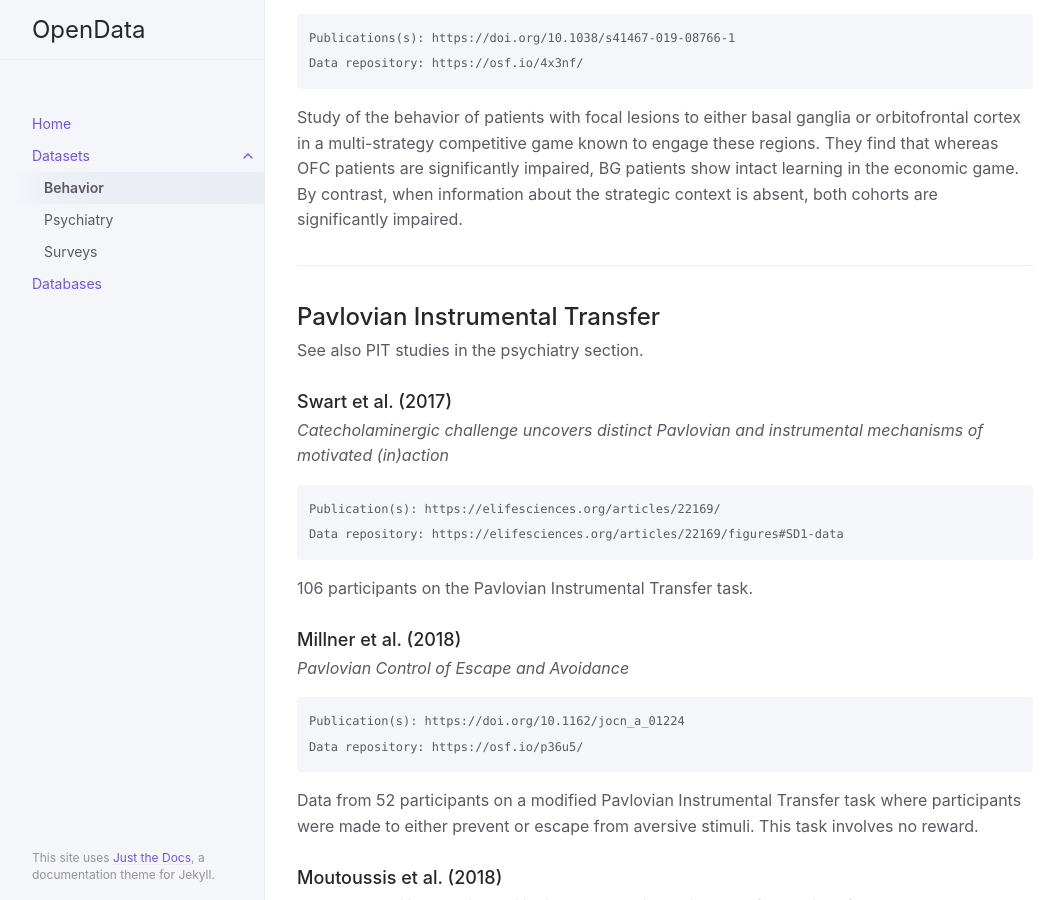
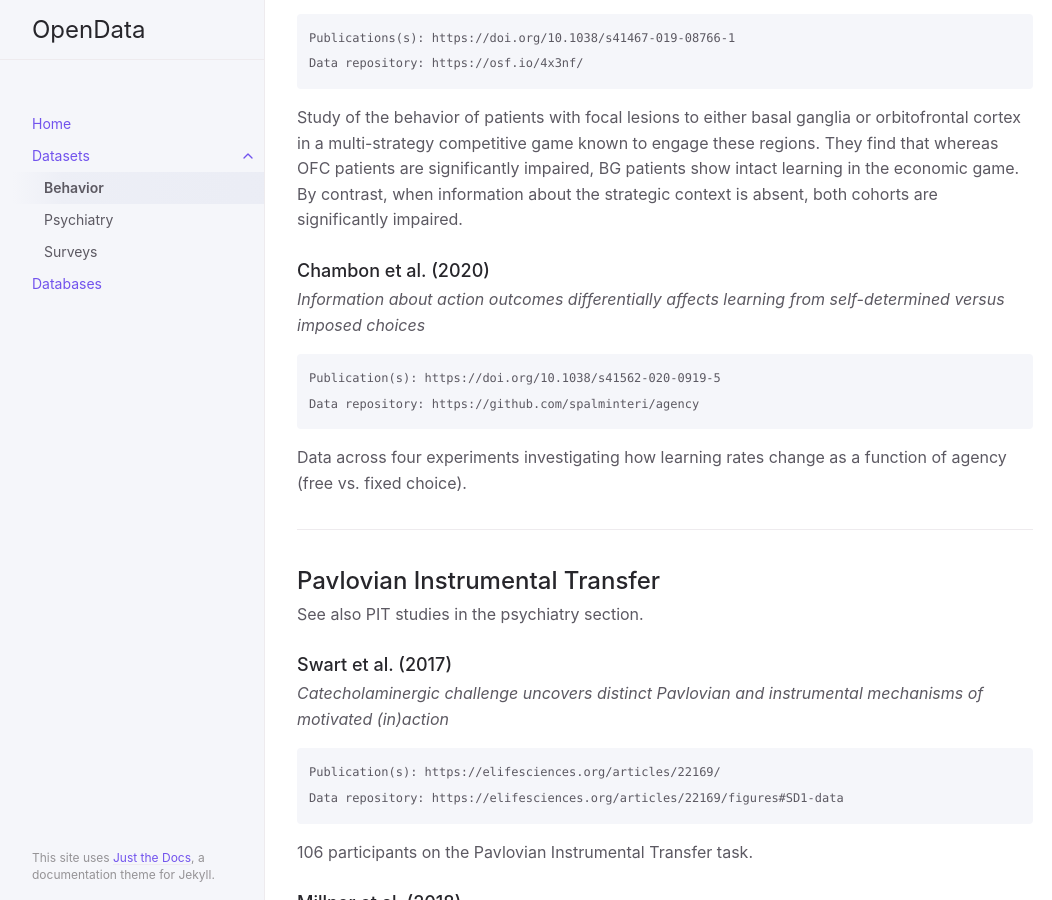
Before and after one commit to nivlab/opendata, a Jekyll site: the page built from docs/datasets/behavior.md, in a window 1280 px wide and 900 px high, scrolled down 4202 px. Shown: the whole window, without its empty margins (107-1159 px from the left). Built offline with Jekyll 4.4.1, drawn with Linux system fonts in a browser that asks for light colours.

Commit message:
Update behavior.md

````diff
--- a/docs/datasets/behavior.md
+++ b/docs/datasets/behavior.md
@@ -171,6 +171,16 @@ Data repository: https://osf.io/4x3nf/
 ```
 Study of the behavior of patients with focal lesions to either basal ganglia or orbitofrontal cortex in a multi-strategy competitive game known to engage these regions. They find that whereas OFC patients are significantly impaired, BG patients show intact learning in the economic game. By contrast, when information about the strategic context is absent, both cohorts are significantly impaired.
 
+### Chambon et al. (2020)
+{: .no_toc }
+*Information about action outcomes differentially affects learning from self-determined versus imposed choices*
+```
+Publication(s): https://doi.org/10.1038/s41562-020-0919-5
+Data repository: https://github.com/spalminteri/agency
+```
+
+Data across four experiments investigating how learning rates change as a function of agency (free vs. fixed choice).
+
 ---
 
 ## Pavlovian Instrumental Transfer
````
